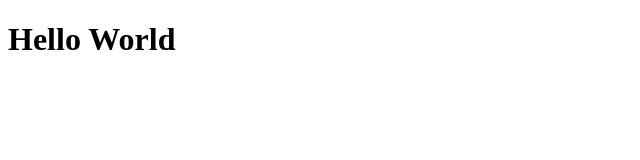
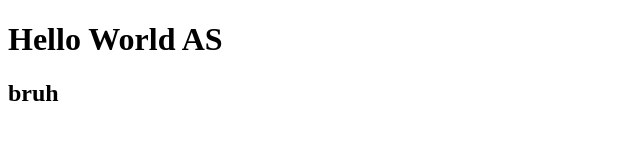
Before and after one commit to Guan034/latihan1-revou, a plain HTML site: page index.html in a window 1280 px wide. Shown: the whole page, without its empty margins (0-640 px from the left). Drawn offline with Linux system fonts and the light colour scheme.

Commit message:
second commit

```diff
--- a/index.html
+++ b/index.html
@@ -4,6 +4,7 @@
         <title>Website Ku</title>
     </head>
     <body>
-        <h1>Hello World</h1>
+        <h1>Hello World AS</h1>
+        <h2>bruh</h2>
     </body>
 </html>
```
